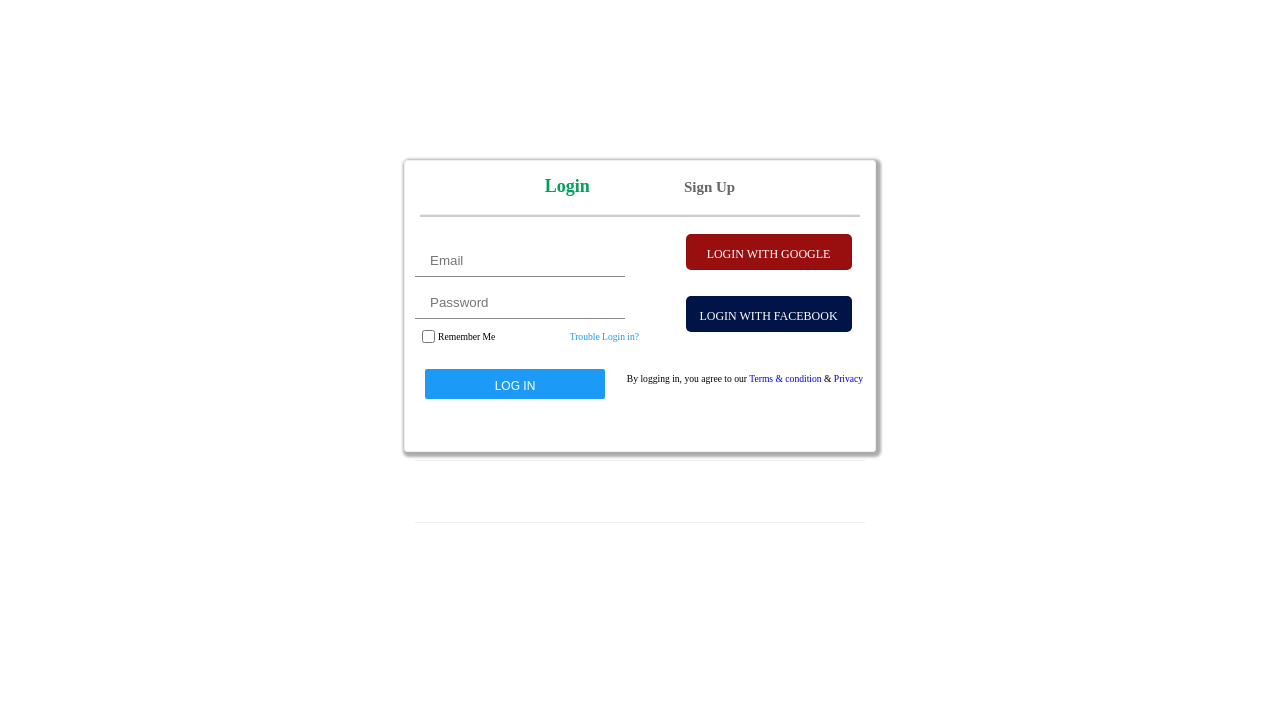
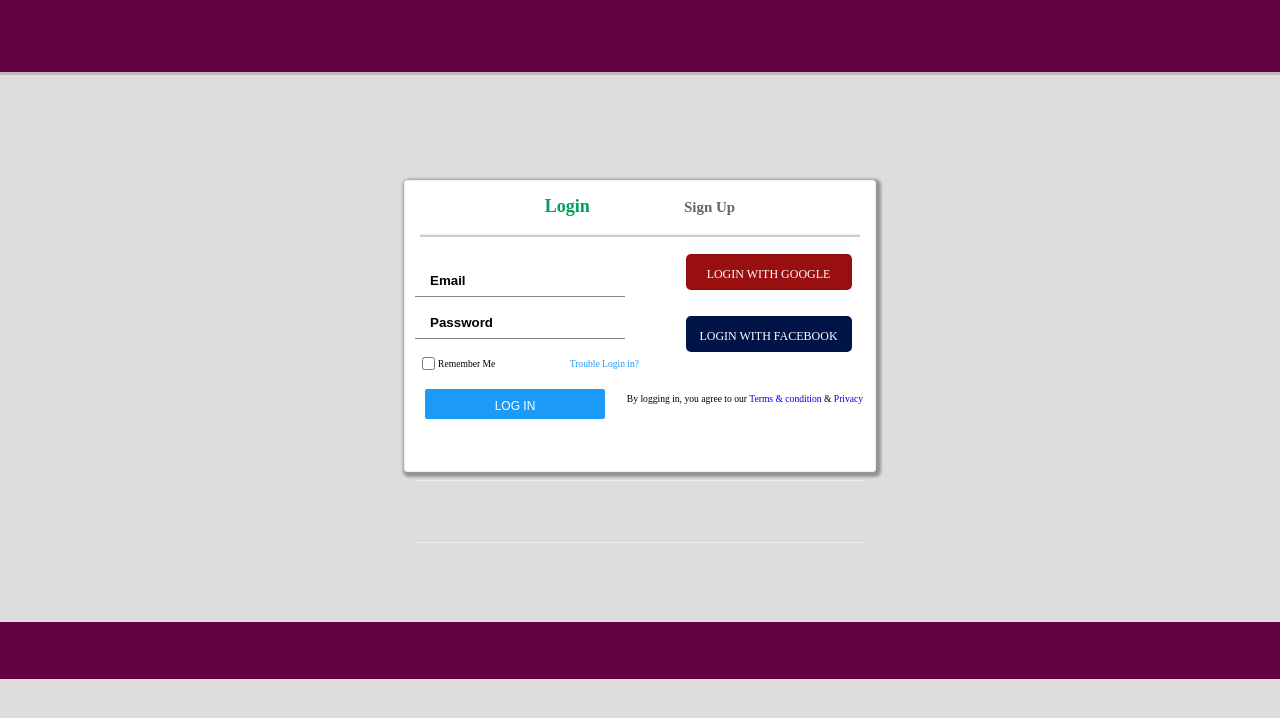
Before and after one commit to pkt07/expense_manager, a PHP site: page / in a window 1280 px wide. Shown: the top 718 px of the page. Run offline with PHP 8.4, Linux system fonts and the light colour scheme; some libraries are stand-ins or nearby versions.

Commit message:
navigation and footer added

```diff
--- a/css/style.css
+++ b/css/style.css
@@ -1,32 +1,20 @@
-.upperbody{
-  border:1px solid #eee;
-  width:471px;
+body{
+  background-color: #ddd;
+  overflow: hidden;
+}
+.nav{
   position: relative;
-  left:31.6%;
-  top:10px;
-  height:150px;
-  background-color: #340644;
-   -webkit-box-shadow: 0px 2px 3px 0px rgba(0,0,0,0.33);
--moz-box-shadow: 0px 2px 3px 0px rgba(0,0,0,0.33);
-box-shadow: 0px 2px 3px 0px rgba(0,0,0,0.33);
-
-}
-.top_image{
-  position: relative;
-  left:38%;
-  top:20px;
-}
-.uppertext{
-  position: relative;
-  left:5px;
-  font-size:15px;
-  top:7px;
-  color:#fff;
-
+  top:-8px;
+  left:-9px;
+  height: 70px;
+  width:100vw;
+  box-shadow: 0px 3px #bbb;
+  border:1px solid #640344;
+  background-color: #640344;
 }
 .login-box{
   position:relative;
-  top:150px;
+  top:90px;
   margin: 10px auto;
   width: 450px;
   height: 270px;
@@ -49,6 +37,11 @@ box-shadow: 2px 2px 3px 3px rgba(0,0,0,0.33);
   box-shadow: 0px 2px #ccc;
 
 }
+::placeholder{
+  font-weight: bold;
+  color:black;
+}
+
 .lb-header a{
   margin: 0 25px;
   padding: 0 20px;
@@ -148,7 +141,7 @@ box-shadow: 2px 2px 3px 3px rgba(0,0,0,0.33);
 .forgot-password{
   width:50%;
   position: relative;
-  top:-45px;
+  top:-38px;
   left: 5px;
   text-align: left;
   text-decoration:none;
@@ -158,7 +151,7 @@ box-shadow: 2px 2px 3px 3px rgba(0,0,0,0.33);
 .remember{
   width:50%;
   position: relative;
-  top:-45px;
+  top:-38px;
   left: -220px;
   text-align: left;
   text-decoration:none;
@@ -168,8 +161,8 @@ box-shadow: 2px 2px 3px 3px rgba(0,0,0,0.33);
 .checkbox{
   position: relative;
   left:-220px;
-  top:-42px;
-  font-size: 2px;
+  top:-35px;
+  font-size:1.5px;
 }
 .text_privacy{
   position: relative;
@@ -183,3 +176,12 @@ box-shadow: 2px 2px 3px 3px rgba(0,0,0,0.33);
   font-size: 0.6rem;
   left:-90px;
 }
+.footer{
+  border:1px solid #640344;
+  position: relative;
+  bottom: -230px;
+  left:-9px;
+  width: 100vw;
+  height:55px;
+  background-color: #640344;
+}
--- a/index.html
+++ b/index.html
@@ -1,13 +1,14 @@
 <!DOCTYPE html>
 <html lang="en">
 <head>
-<title>IDeepeners</title>
+<title>Expense Manager</title>
 <link rel="stylesheet" href="css/style.css">
 <script src="https://ajax.googleapis.com/ajax/libs/jquery/3.2.1/jquery.min.js"></script>
  </head>
 
 <body id="main">
-
+<div class="nav">
+</div>
 <div class="login-box">
 
     <div class="lb-header">
@@ -67,6 +68,8 @@
       </div>
     </form>
   </div>
+<div class="footer">
+</div>
 <script>$(".email-signup").hide();
 $("#signup-box-link").click(function(){
   $(".email-login").fadeOut(100);
```
